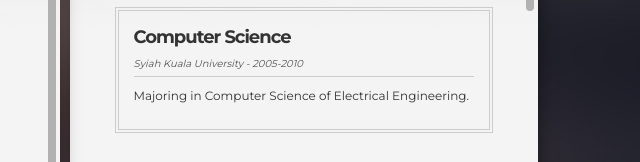
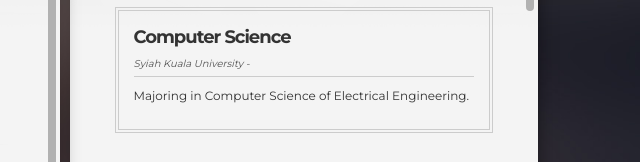
Before and after one commit to zoldyck-jun/zoldyck-jun.github.io, a plain HTML site: page index.html in a window 1280 px wide. Both pictures are taken after a click on the link "RESUME". Shown: the part 250-412 px from the top of the page, 639-1279 px from the left. Drawn offline with nearby package versions, Linux system fonts and the light colour scheme; some packages are replaced by stand-ins of ours; files that its build step writes are made by us from their sources.

Commit message:
Update index.html

```diff
--- a/index.html
+++ b/index.html
@@ -149,7 +149,7 @@
                   	<h3 class="section-item-title-1">Computer Science</h3>
                   	<!-- /Graduation title -->
                   	<!-- Graduation time -->
-                  	<h4 class="graduation-time">Syiah Kuala University - <span class="graduation-date">2005-2010</span></h4>
+                  	<h4 class="graduation-time">Syiah Kuala University - <span class="graduation-date"></span></h4>
                   	<!-- /Graduation time -->
                   	<!-- content -->
                   	<div class="graduation-description">
```
